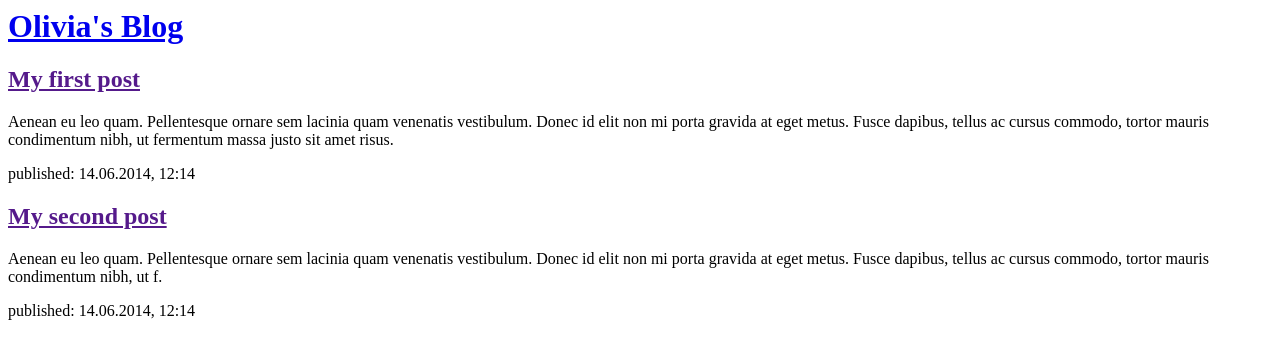
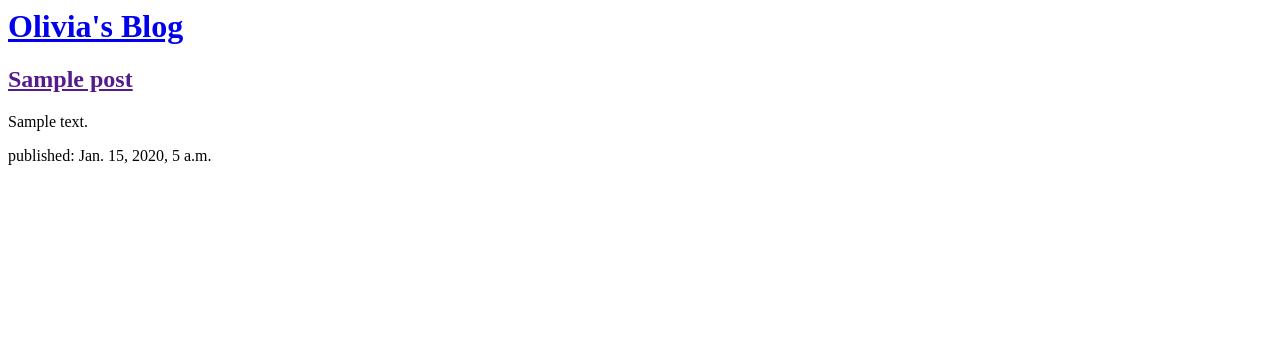
Before and after one commit to fatcatpal/my-first-blog, a Django app: template blog/templates/blog/post_list.html in a window 1280 px wide. Shown: the top 359 px of the page. Run offline with Django 3.2, Linux system fonts and the light colour scheme; the template is opened without the code that fills it: values that come from a table or form of the project are taken from there, others are empty; tables that the repository leaves empty hold one stand-in row (values such as "Sample post").

Commit message:
Modified templates to display posts from database.

```diff
--- a/blog/templates/blog/post_list.html
+++ b/blog/templates/blog/post_list.html
@@ -7,16 +7,13 @@
 		<h1><a href="/">Olivia's Blog</a></h1>
 	</header>
 
-	<article>
-		<h2><a href="">My first post</a></h2>
-		<p>Aenean eu leo quam. Pellentesque ornare sem lacinia quam venenatis vestibulum. Donec id elit non mi porta gravida at eget metus. Fusce dapibus, tellus ac cursus commodo, tortor mauris condimentum nibh, ut fermentum massa justo sit amet risus.</p>
-		<p>published: 14.06.2014, 12:14</p>
-	</article>
+	{% for post in posts %}
+    <section>
+        <h1><a href="">{{ post.title }}</a></h1>
+        <p>{{ post.text|linebreaksbr }}</p>
+		<p>published: {{ post.published_date }}</p>
+    </section>
+	{% endfor %}
 
-	<article>
-		<h2><a href="">My second post</a></h2>
-		<p>Aenean eu leo quam. Pellentesque ornare sem lacinia quam venenatis vestibulum. Donec id elit non mi porta gravida at eget metus. Fusce dapibus, tellus ac cursus commodo, tortor mauris condimentum nibh, ut f.</p>
-		<p>published: 14.06.2014, 12:14</p>
-	</article>
 </body>
 </html>
--- a/blog/views.py
+++ b/blog/views.py
@@ -1,5 +1,8 @@
 from django.shortcuts import render
+from django.utils import timezone
+from .models import Post
 
 # Create your views here.
 def post_list(request):
-	return render(request, 'blog/post_list.html', {})
+	posts = Post.objects.filter(published_date__lte=timezone.now()).order_by('-published_date')
+	return render(request, 'blog/post_list.html', {'posts': posts})
```
